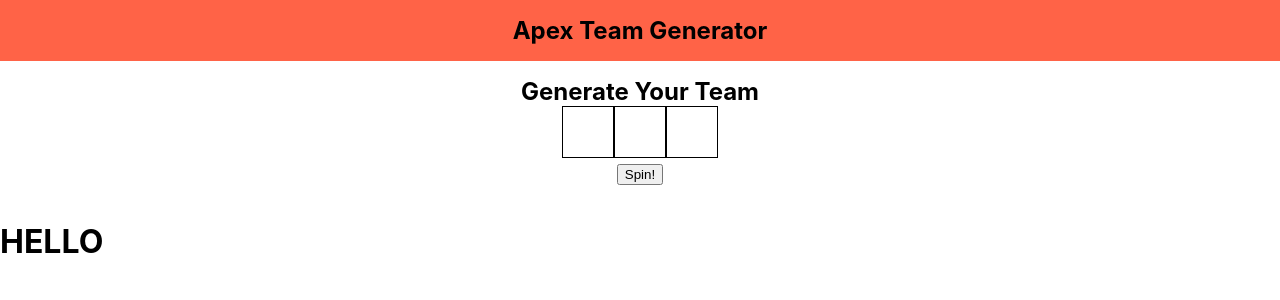
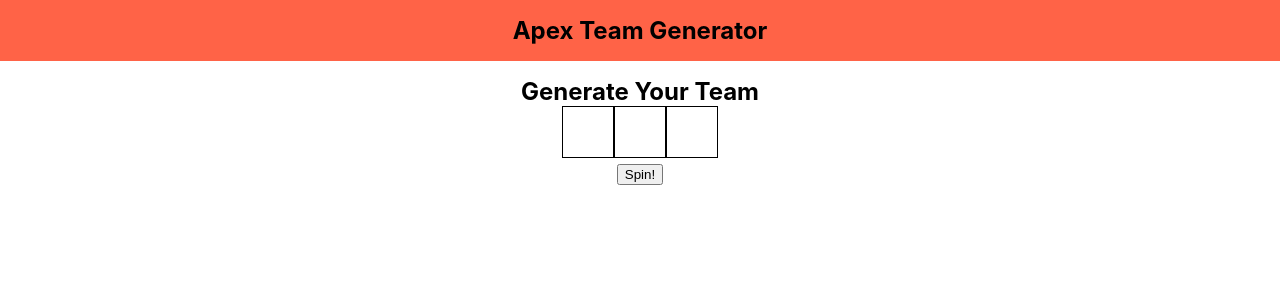
Before and after one commit to devdel2/cs3110_Apex_Team_Generator, a React (Create React App) app: page / in a window 1280 px wide. Shown: the top 300 px of the page. Built offline with nearby package versions, Linux system fonts and the light colour scheme.

Commit message:
please to don't break my app

```diff
--- a/src/App.js
+++ b/src/App.js
@@ -52,7 +52,6 @@
     <>
       <Title />
       <Roulette />
-      <Test />
     </>
   );
 }
```
